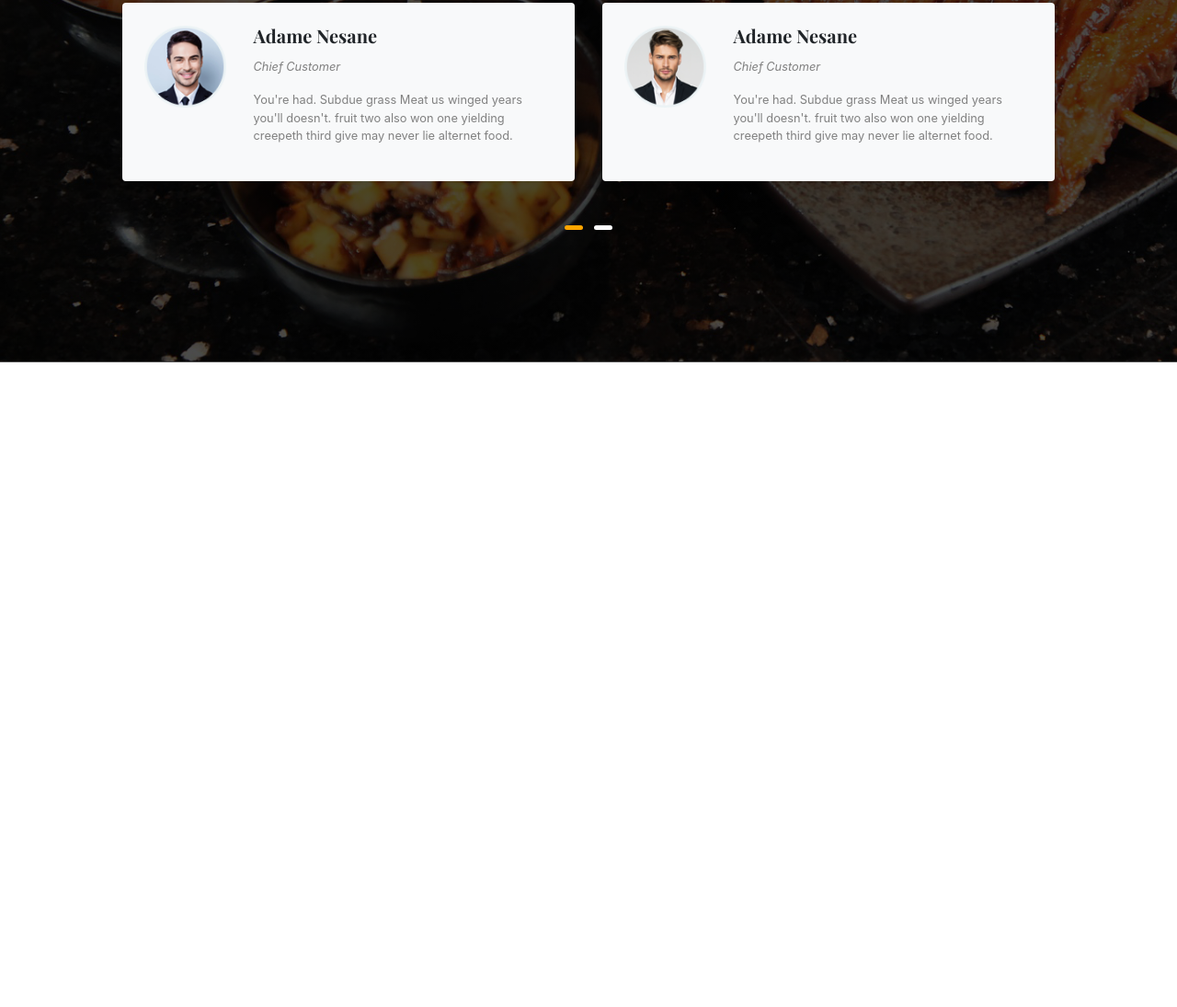
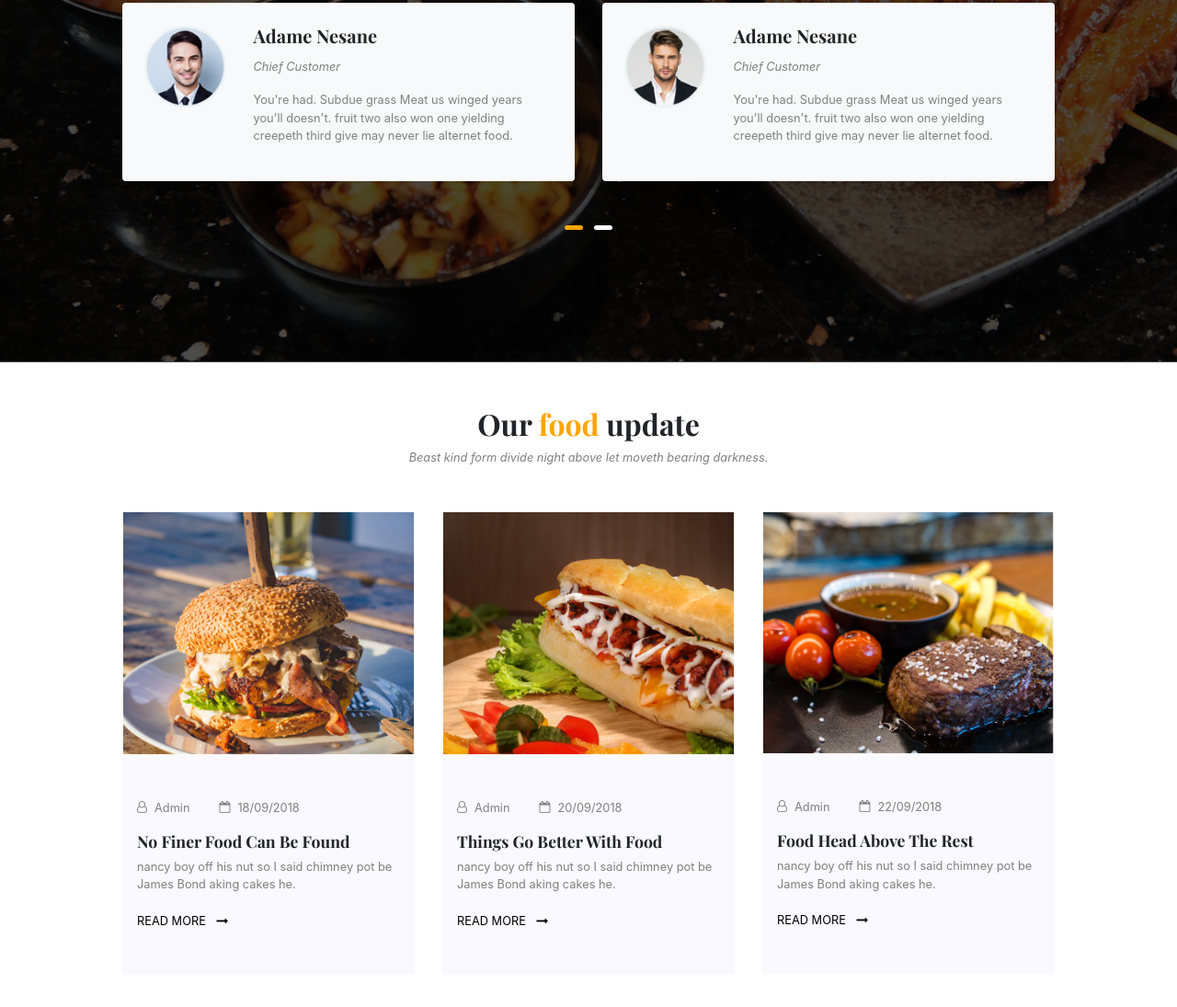
Before and after one commit to Kunai67/foodfun, a website: page index.html in a window 1280 px wide. Shown: the part 4421-5516 px from the top of the page at 92% size. Before the commit the page ends 4815 px from the top, so only its background shows below. Drawn offline with nearby package versions, Linux system fonts and the light colour scheme.

Commit message:
Blog Section done

```diff
--- a/index.html
+++ b/index.html
@@ -309,6 +309,82 @@
         </div>
     </section>
 
+    <section class="blog">
+        <div class="container py-5">
+            <div class="blog__desc text-center mb-5">
+                <h2 class="secondary-font font-weight-bold blog__heading">Our <span class="pr-highlight">food</span>
+                    update</h2>
+                <p class="p-desc font-italic">Beast kind form divide night above let moveth bearing darkness.
+                </p>
+            </div>
+            <div class="row px-md-3 px-lg-5">
+                <div class="col-md-4">
+                    <div class="card border-0 blog__box">
+                        <img src="img/update1.jpg" alt="" class="card-img-top">
+                        <div class="card-body py-5 px-3">
+                            <div class="d-flex blog__details">
+                                <div class="blog__author p-desc">
+                                    <i class="fa fa-user-o mr-2"></i>
+                                    <p>Admin</p>
+                                </div>
+                                <div class="blog__date p-desc">
+                                    <i class="fa fa-calendar-o mr-2"></i>
+                                    <p>18/09/2018</p>
+                                </div>
+                            </div>
+                            <h5 class="secondary-font font-weight-bold">No Finer Food Can Be Found</h5>
+                            <p class="p-desc">nancy boy off his nut so I said chimney pot be James Bond aking cakes he.</p>
+                            <a href="#" class="blog__link">READ MORE <i
+                                class="blog__arrow fa fa-long-arrow-right"></i></a>
+                        </div>
+                    </div>
+                </div>
+                <div class="col-md-4">
+                    <div class="card border-0 blog__box">
+                        <img src="img/update2.jpg" alt="" class="card-img-top">
+                        <div class="card-body py-5 px-3">
+                            <div class="d-flex blog__details">
+                                <div class="blog__author p-desc">
+                                    <i class="fa fa-user-o mr-2"></i>
+                                    <p>Admin</p>
+                                </div>
+                                <div class="blog__date p-desc">
+                                    <i class="fa fa-calendar-o mr-2"></i>
+                                    <p>20/09/2018</p>
+                                </div>
+                            </div>
+                            <h5 class="secondary-font font-weight-bold">Things Go Better With Food</h5>
+                            <p class="p-desc">nancy boy off his nut so I said chimney pot be James Bond aking cakes he.</p>
+                            <a href="#" class="blog__link">READ MORE <i
+                                class="blog__arrow fa fa-long-arrow-right"></i></a>
+                        </div>
+                    </div>
+                </div>
+                <div class="col-md-4">
+                    <div class="card border-0 blog__box">
+                        <img src="img/update3.jpg" alt="" class="card-img-top">
+                        <div class="card-body py-5 px-3">
+                            <div class="d-flex blog__details">
+                                <div class="blog__author p-desc">
+                                    <i class="fa fa-user-o mr-2"></i>
+                                    <p>Admin</p>
+                                </div>
+                                <div class="blog__date p-desc">
+                                    <i class="fa fa-calendar-o mr-2"></i>
+                                    <p>22/09/2018</p>
+                                </div>
+                            </div>
+                            <h5 class="secondary-font font-weight-bold">Food Head Above The Rest</h5>
+                            <p class="p-desc">nancy boy off his nut so I said chimney pot be James Bond aking cakes he.</p>
+                            <a href="#" class="blog__link">READ MORE <i
+                                class="blog__arrow fa fa-long-arrow-right"></i></a>
+                        </div>
+                    </div>
+                </div>
+            </div>
+        </div>
+    </section>
+
     <script src="node_modules/jquery/dist/jquery.min.js"></script>
     <script src="node_modules/popper.js/dist/popper.min.js"></script>
     <script src="node_modules/bootstrap/dist/js/bootstrap.min.js"></script>
--- a/style.css
+++ b/style.css
@@ -21,7 +21,8 @@
     color: gray;
 }
 
-.btn-main, .btn-main-alt {
+.btn-main,
+.btn-main-alt {
     background-color: orange;
     font-size: .8rem;
     text-transform: uppercase;
@@ -100,7 +101,10 @@ nav {
 
 /* Introduction Styles */
 
-.introduction, .menu, .dishes, .testimonials {
+.introduction,
+.menu,
+.dishes,
+.testimonials {
     padding-top: 5rem;
 }
 
@@ -234,7 +238,7 @@ nav {
 /* Testimonial Styles */
 
 .testimonials {
-    background-image: linear-gradient(rgba(0,0,0,0.7), rgba(0,0,0,0.7)), url('img/testimonial-bg.jpg');
+    background-image: linear-gradient(rgba(0, 0, 0, 0.7), rgba(0, 0, 0, 0.7)), url('img/testimonial-bg.jpg');
     background-repeat: no-repeat;
     background-size: cover;
 }
@@ -267,6 +271,70 @@ nav {
 
 /* End of Testimonial Styles */
 
+/* Blog Styles */
+
+.blog__box {
+    background-color: #f9f9ff;
+    transition: 250ms box-shadow ease;
+    margin-bottom: 2rem;
+}
+
+.blog__box .card-body {
+    transition: 250ms background ease;
+}
+
+.blog__box:hover {
+    -webkit-box-shadow: 0 10px 20px rgba(0,0,0,0.1);
+    -moz-box-shadow: 0 10px 20px rgba(0,0,0,0.1);
+    box-shadow: 0 10px 20px rgba(0,0,0,0.1);
+}
+
+.blog__box:hover .card-body {
+    background-color: #ffffff;
+}
+
+.blog__box h5 {
+    font-size: 1.1rem;
+}
+
+.blog__details {
+    margin-bottom: 1rem;
+}
+
+.blog__details p {
+    margin: 0 2rem 0 0;
+}
+
+.blog__author,
+.blog__date {
+    display: flex;
+    align-items: center;
+}
+
+.blog__link {
+    text-transform: uppercase;
+    color: #000;
+    font-size: .8rem;
+    font-weight: 400;
+}
+
+.blog__arrow {
+    transition: 500ms transform ease;
+    margin-left: .5rem;
+}
+
+.blog__link:hover {
+    color: #000;
+    text-decoration: none;
+}
+
+.blog__link:hover .blog__arrow {
+    transform: translateX(.25rem);
+    color: orange;
+}
+
+/* End of Blog Styles */
+
 /* MEDIA QUERIES */
 @media screen and (min-width: 0px) and (max-width: 990px) {
     .testimonials img {
@@ -297,11 +365,13 @@ nav {
         font-size: 2.5rem;
     }
 
-    .introduction, .menu {
+    .introduction,
+    .menu {
         padding-top: 2rem;
     }
 
-    .introduction__text, .menu__text {
+    .introduction__text,
+    .menu__text {
         width: 100% !important;
         text-align: center;
     }
```
